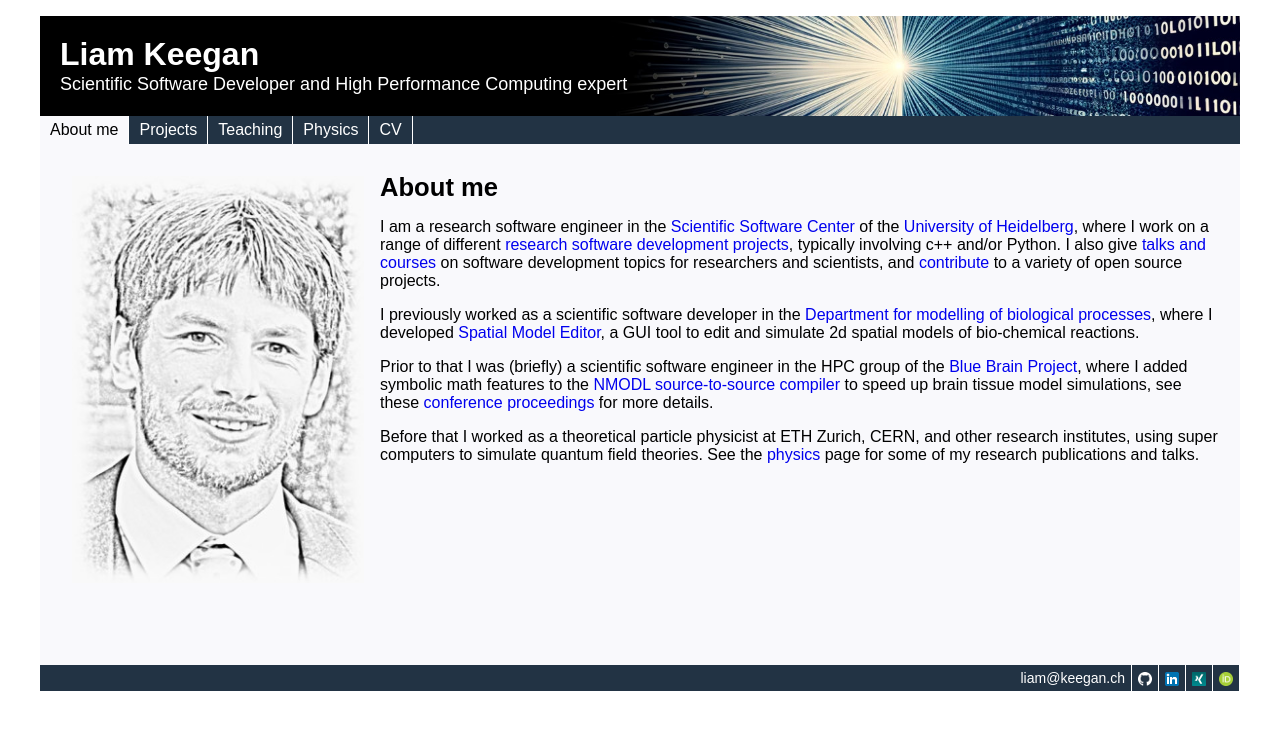
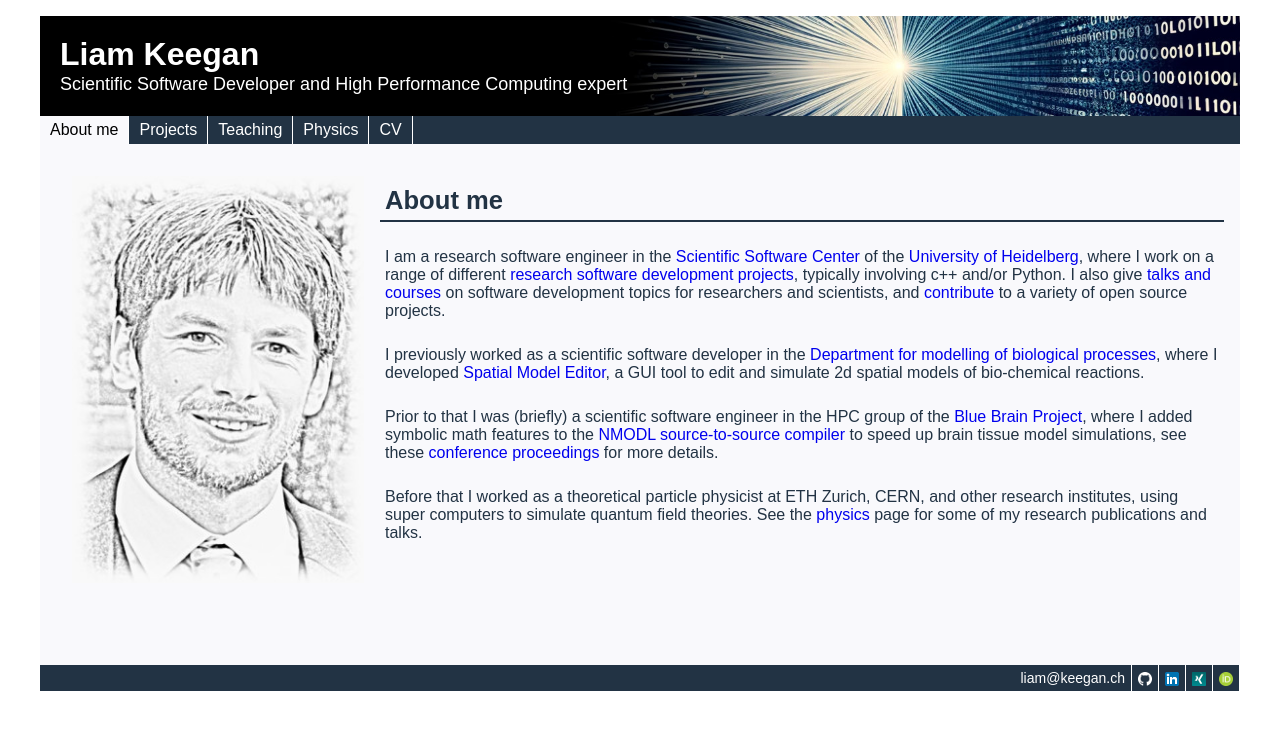
Before and after one commit to lkeegan/lkeegan.github.io, a Jekyll site: the page built from index.md, in a window 1280 px wide. Shown: the top 730 px of the page. Built offline with Jekyll 4.4.1, drawn with Linux system fonts in a browser that asks for light colours.

Commit message:
use dark blue for text, add line under headers

```diff
--- a/css/layout.css
+++ b/css/layout.css
@@ -133,13 +133,21 @@ body {
 }
 
 #content h2 {
-  color: #000;
+  color: #234;
   font-size: 160%;
-  margin: 0.5em 0 0.5em 0em;
+  padding: 5px 5px 5px 5px;
+  border-top: solid 0px #234;
+  border-bottom: solid 2px #234;
+}
+
+#content p {
+  color: #234;
+  padding: 5px 5px 5px 5px;
 }
 
 #content ul {
   list-style-type: square;
+  color: #234;
 }
 
 #content ul li {
```
